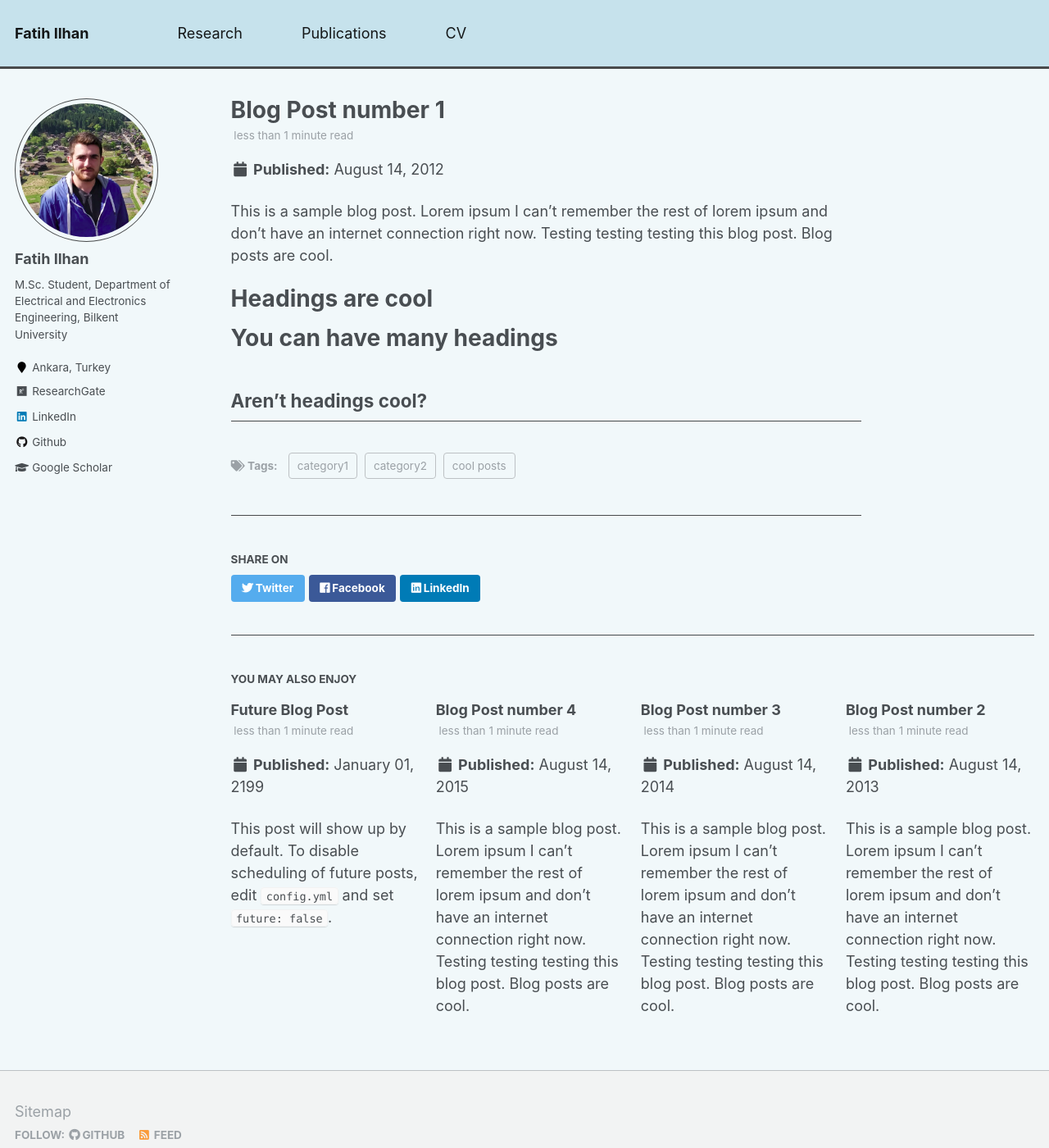
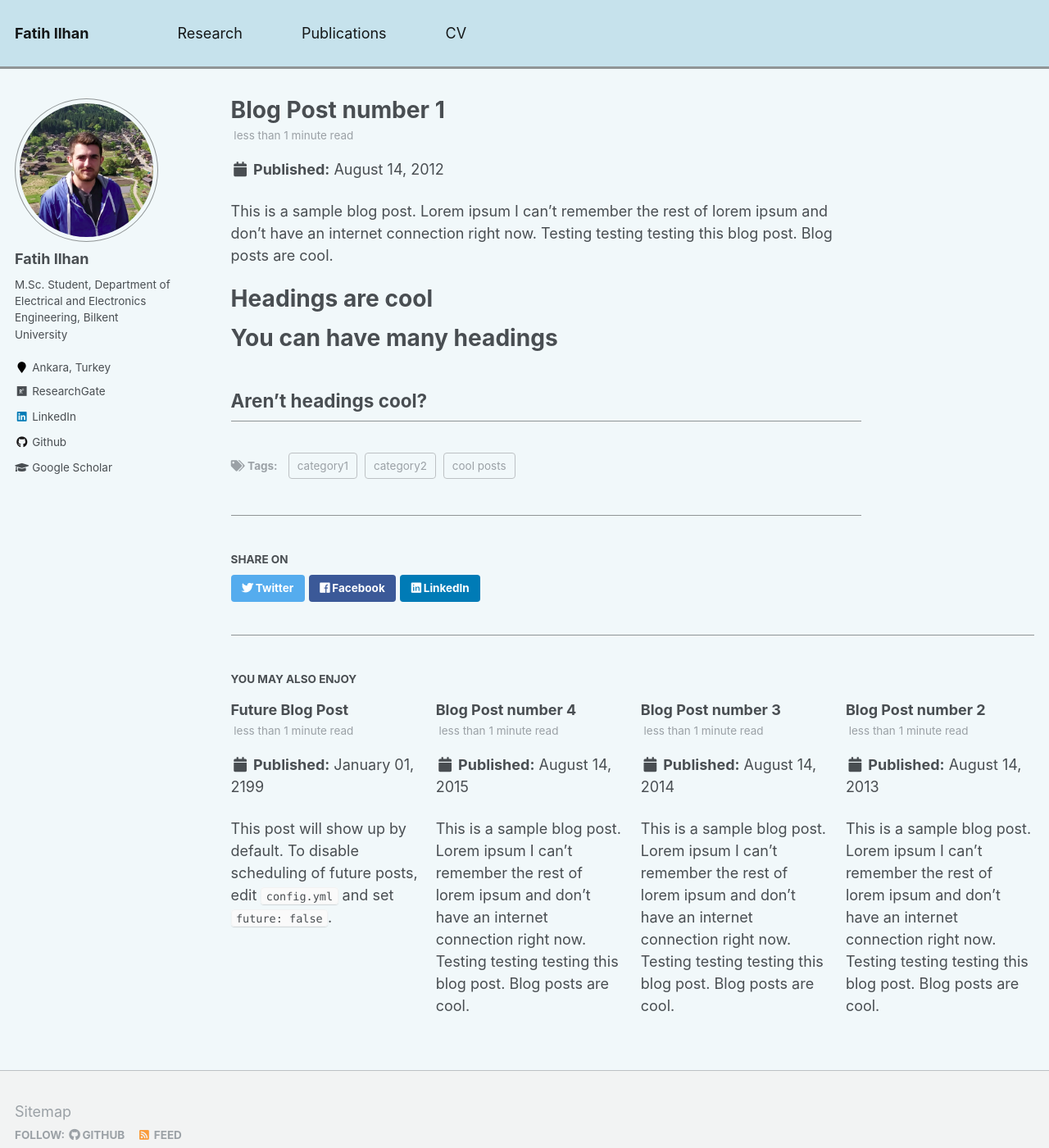
Before and after one commit to fatih-ilhan/fatih-ilhan.github.io, a Jekyll site: the page built from _posts/2012-08-14-blog-post-1.md, in a window 1280 px wide and 1400 px high. Shown: the whole window at 82% size. Built offline with Jekyll 4.4.1, drawn with Linux system fonts in a browser that asks for light colours.

Commit message:
Update _variables.scss

```diff
--- a/_sass/_variables.scss
+++ b/_sass/_variables.scss
@@ -59,7 +59,7 @@ $background-color           : mix(#fff, $masthead-background-color, 75%);
 $code-background-color      : #fafafa;
 $code-background-color-dark : $light-gray;
 $text-color                 : $dark-gray;
-$border-color               : mix(#000000, $background-color, 70%);
+$border-color               : mix(#000000, $background-color, 40%);
 
 $primary-color              : #7a8288;
 $success-color              : #62c462;
```
